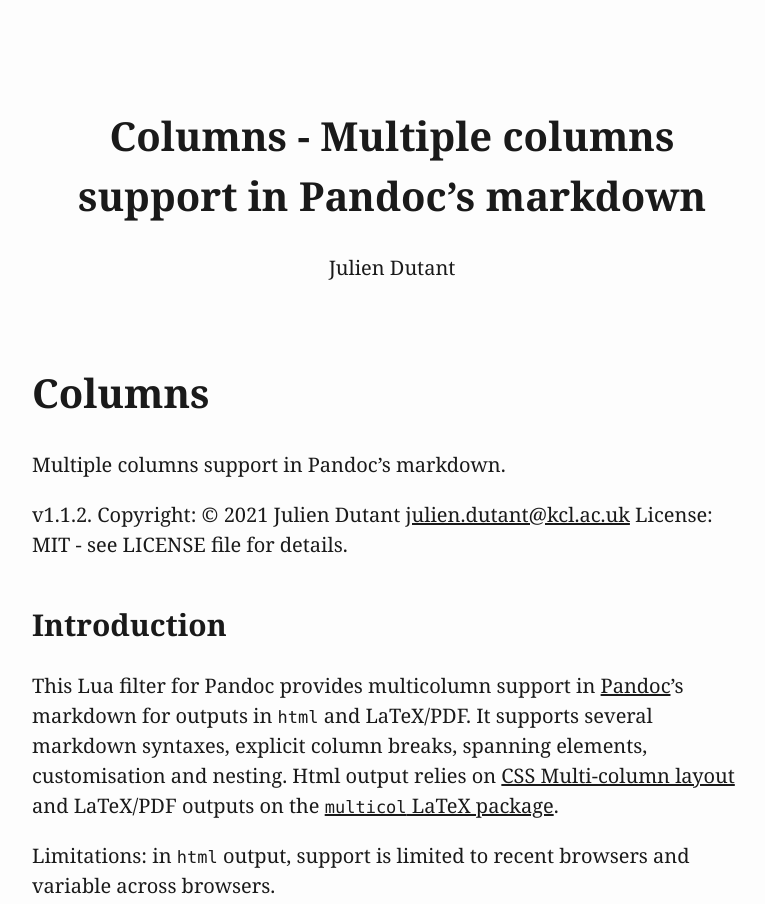
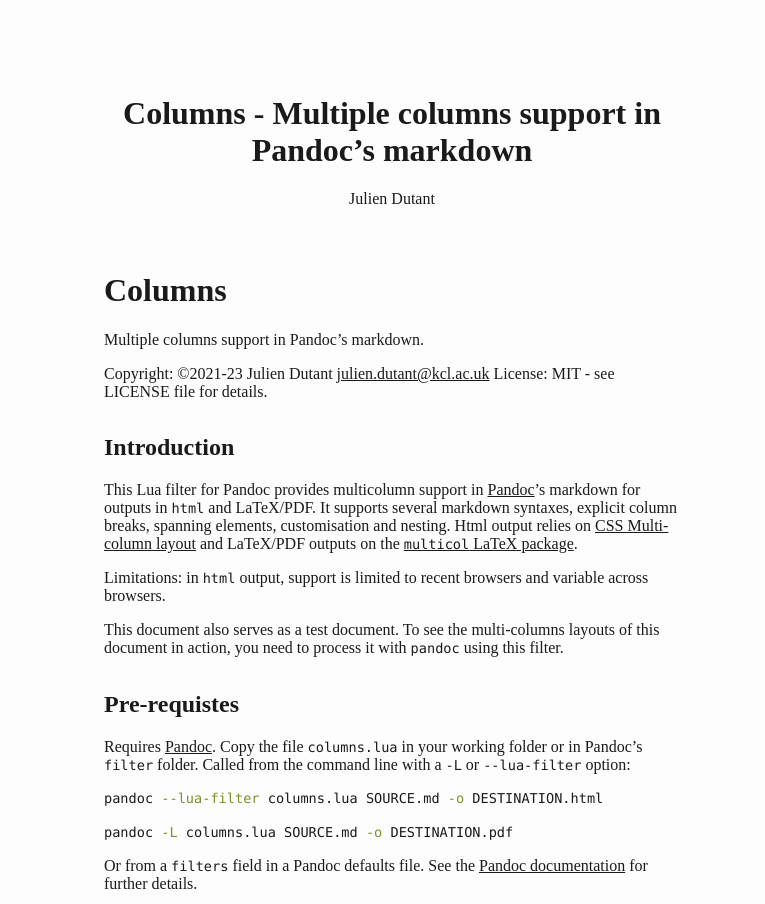
Before and after one commit to dialoa/columns, a plain HTML site: page expected.html in a window 1280 px wide. Shown: the top 904 px of the page, without its empty margins (248-1013 px from the left). Drawn offline with Linux system fonts and the light colour scheme.

Commit message:
Refresh targets

```diff
--- a/expected.html
+++ b/expected.html
@@ -8,9 +8,6 @@
   <title>Columns - Multiple columns support in Pandoc’s markdown</title>
   <style>
     html {
-      line-height: 1.5;
-      font-family: Georgia, serif;
-      font-size: 20px;
       color: #1a1a1a;
       background-color: #fdfdfd;
     }
@@ -29,13 +26,16 @@
     @media (max-width: 600px) {
       body {
         font-size: 0.9em;
-        padding: 1em;
+        padding: 12px;
       }
       h1 {
         font-size: 1.8em;
       }
     }
     @media print {
+      html {
+        background-color: white;
+      }
       body {
         background-color: transparent;
         color: black;
@@ -85,9 +85,10 @@
       color: #606060;
     }
     code {
-      font-family: Menlo, Monaco, 'Lucida Console', Consolas, monospace;
+      font-family: Menlo, Monaco, Consolas, 'Lucida Console', monospace;
       font-size: 85%;
       margin: 0;
+      hyphens: manual;
     }
     pre {
       margin: 1em 0;
@@ -158,6 +159,8 @@
       margin: 0 0.8em 0.2em -1.6em;
       vertical-align: middle;
     }
+    .display.math{display: block; text-align: center; margin: 0.5rem auto;}
+    /* CSS for syntax highlighting */
     pre > code.sourceCode { white-space: pre; position: relative; }
     pre > code.sourceCode > span { display: inline-block; line-height: 1.25; }
     pre > code.sourceCode > span:empty { height: 1.2em; }
@@ -221,7 +224,6 @@
     code span.va { color: #19177c; } /* Variable */
     code span.vs { color: #4070a0; } /* VerbatimString */
     code span.wa { color: #60a0b0; font-weight: bold; font-style: italic; } /* Warning */
-    .display.math{display: block; text-align: center; margin: 0.5rem auto;}
   </style>
   <style>
   /* Styles added by the columns.lua pandoc filter */
@@ -240,7 +242,7 @@ markdown</h1>
 </header>
 <h1 id="columns">Columns</h1>
 <p>Multiple columns support in Pandoc’s markdown.</p>
-<p>v1.1.2. Copyright: © 2021 Julien Dutant <a
+<p>Copyright: ©2021-23 Julien Dutant <a
 href="mailto:julien.dutant@kcl.ac.uk"
 class="email">julien.dutant@kcl.ac.uk</a> License: MIT - see LICENSE
 file for details.</p>
```
Also changed, not shown: 2 other files.
